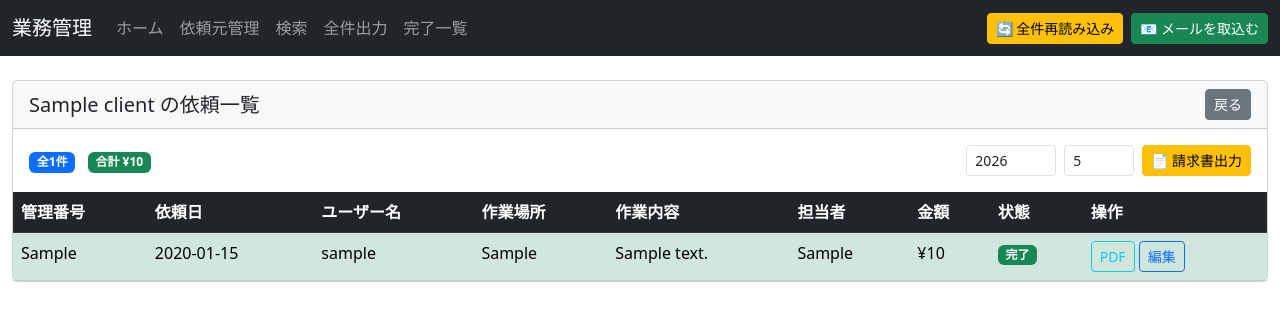
After one commit to liassfukuoka-pixel/gyomu-app, a Flask app: page /client/1/orders in a window 1280 px wide. The commit adds this page. Shown: the top 321 px of the page. Run offline with Flask 3, Linux system fonts and the light colour scheme; tables that the repository leaves empty hold one stand-in row (values such as "Sample post").

Commit message:
update app

```diff
--- a/app.py
+++ b/app.py
@@ -2,7 +2,7 @@
 from flask import Flask, render_template, request, redirect, url_for, send_file, flash
 from flask_sqlalchemy import SQLAlchemy
 from datetime import datetime, timedelta
-import os, json, imaplib, email
+import os, json, imaplib, email, shutil
 from email.header import decode_header
 from dotenv import load_dotenv
 import anthropic
@@ -15,7 +15,6 @@ app.secret_key = 'gyomu_secret_key'
 app.config['SQLALCHEMY_DATABASE_URI'] = 'sqlite:///gyomu.db'
 app.config['UPLOAD_FOLDER'] = 'uploads'
 db = SQLAlchemy(app)
-
 
 os.makedirs(app.config['UPLOAD_FOLDER'], exist_ok=True)
 
@@ -64,7 +63,28 @@ def extract_pdf_info(pdf_path):
             max_tokens=1000,
             messages=[{
                 "role": "user",
-                "content": "以下の依頼書テキストから情報を抽出してください。必ずJSON形式のみで返答してください。\n{\"request_date\": \"依頼日\", \"work_content\": \"作業内容\", \"amount\": \"金額\", \"tantou\": \"担当者\", \"user_name\": \"ユーザー名\", \"work_place\": \"作業場所\"}\n依頼書テキスト：\n" + text[:3000]
+                "content": """以下の依頼書テキストから情報を抽出してください。必ずJSON形式のみで返答してください。
+
+この依頼書はアライ電機産業から合同会社LIASSへの作業依頼書です。
+依頼書には「依頼会社」と「ユーザー」という2つの異なる欄があります。
+
+抽出ルール：
+- request_date: 依頼日または発行日
+- work_content: 作業内容（品名・作業指示の内容）
+- amount: 工賃合計金額（数字のみ）
+- tantou: 「ご担当者」欄の名前のみ（「様」は除く）
+- user_name: 必ず「ユーザー」と明記された欄の内容のみ。「依頼会社」欄の内容は絶対に使わない。「合同会社LIASS」「山元」「山元様」は絶対に入れない。
+- work_place: 「車輌入庫場所」または「作業場所」欄の内容
+
+重要：
+- 「依頼会社」欄（例：日本カーソリューションズ、オリックス自動車、住友三井オートサービス、トヨタレンタリースなど）はuser_nameに使わない
+- 「ユーザー」欄（依頼会社の下にある欄）の内容だけをuser_nameに使う
+- 依頼書冒頭の「合同会社 LIASS」「山元 様」は送付先なので無視する
+
+{"request_date": "", "work_content": "", "amount": "", "tantou": "", "user_name": "", "work_place": ""}
+
+依頼書テキスト：
+""" + text[:3000]
             }]
         )
         text_response = message.content[0].text.strip()
@@ -168,6 +188,39 @@ def fetch_mail():
     flash('メール取込完了：' + str(count) + '件登録、' + str(skip) + '件スキップ', 'success')
     return redirect(url_for('index'))
 
+@app.route('/reread_all', methods=['POST'])
+def reread_all():
+    orders = Order.query.filter(db.or_(
+        Order.user_name.like('%LIASS%'),
+        Order.user_name.like('%山元%'),
+        Order.user_name.like('%日本カーソリューションズ%'),
+        Order.user_name.like('%オリックス自動車%'),
+        Order.user_name.like('%住友三井%'),
+        Order.user_name.like('%トヨタレンタリース%')
+    )).all()
+    count = 0
+    skip = 0
+    total = len(orders)
+    for order in orders:
+        folder = os.path.join(app.config['UPLOAD_FOLDER'], order.client.name)
+        filepath = os.path.join(folder, order.filename)
+        if not os.path.exists(filepath):
+            print('ファイルなし:', filepath)
+            skip += 1
+            continue
+        info = extract_pdf_info(filepath)
+        if info.get('user_name'):
+            order.user_name = info.get('user_name')
+        if info.get('tantou'):
+            order.tantou = info.get('tantou')
+        if info.get('work_place'):
+            order.work_place = info.get('work_place')
+        db.session.commit()
+        count += 1
+        print('更新:', order.management_no, count, '/', total)
+    flash('再読み込み完了：' + str(count) + '件更新、' + str(skip) + '件スキップ', 'success')
+    return redirect(url_for('index'))
+
 @app.route('/clients', methods=['GET', 'POST'])
 def clients():
     if request.method == 'POST':
@@ -186,6 +239,14 @@ def clients():
         return redirect(url_for('clients'))
     all_clients = Client.query.all()
     return render_template('clients.html', clients=all_clients)
+
+@app.route('/client/<int:client_id>/orders')
+def client_orders(client_id):
+    client = Client.query.get_or_404(client_id)
+    orders = Order.query.filter_by(client_id=client_id).order_by(Order.created_at.desc()).all()
+    total = sum(o.amount or 0 for o in orders)
+    now = datetime.now()
+    return render_template('client_orders.html', client=client, orders=orders, total=total, now_year=now.year, now_month=now.month)
 
 @app.route('/upload', methods=['POST'])
 def upload():
@@ -232,7 +293,15 @@ def view_pdf(order_id):
 @app.route('/search')
 def search():
     q = request.args.get('q', '')
-    orders = Order.query.filter(Order.management_no.contains(q)).all() if q else []
+    if q:
+        orders = Order.query.filter(
+            db.or_(
+                Order.management_no.contains(q),
+                Order.user_name.contains(q)
+            )
+        ).all()
+    else:
+        orders = []
     return render_template('search.html', orders=orders, q=q)
 
 @app.route('/order/<int:order_id>/edit', methods=['GET', 'POST'])
@@ -245,8 +314,6 @@ def edit_order(order_id):
         order.request_date = request.form.get('request_date', '')
         order.user_name = request.form.get('user_name', '')
         order.work_place = request.form.get('work_place', '')
-        if not order.completed_at:
-            order.completed_at = datetime.now()
         db.session.commit()
         flash('管理番号 ' + order.management_no + ' を更新しました', 'success')
         return redirect(url_for('index'))
@@ -259,6 +326,35 @@ def delete_order(order_id):
     db.session.commit()
     flash('削除しました', 'success')
     return redirect(url_for('index'))
+
+@app.route('/order/<int:order_id>/complete', methods=['GET', 'POST'])
+def complete_order(order_id):
+    order = Order.query.get_or_404(order_id)
+    if request.method == 'POST':
+        worker_name = request.form.get('worker_name', '')
+        completed_date = request.form.get('completed_date', '')
+        order.tantou = worker_name
+        if completed_date:
+            order.completed_at = datetime.strptime(completed_date, '%Y-%m-%d')
+        else:
+            order.completed_at = datetime.now()
+        db.session.commit()
+        flash('完了報告を保存しました：' + order.management_no, 'success')
+        return redirect(url_for('completed'))
+    return render_template('complete_order.html', order=order)
+
+@app.route('/order/<int:order_id>/uncomplete', methods=['POST'])
+def uncomplete_order(order_id):
+    order = Order.query.get_or_404(order_id)
+    order.completed_at = None
+    db.session.commit()
+    flash('完了を取り消しました：' + order.management_no, 'success')
+    return redirect(url_for('index'))
+
+@app.route('/completed')
+def completed():
+    orders = Order.query.filter(Order.completed_at != None).order_by(Order.completed_at.desc()).all()
+    return render_template('completed.html', orders=orders)
 
 @app.route('/export/client/<int:client_id>')
 def export_client(client_id):
@@ -275,6 +371,88 @@ def export_client(client_id):
         total += o.amount or 0
     ws.append(['', '', '', '', '', '', '合計', total])
     path = 'invoice_' + client.name + '.xlsx'
+    wb.save(path)
+    return send_file(path, as_attachment=True)
+
+@app.route('/export/invoice/<int:client_id>', methods=['POST'])
+def export_invoice(client_id):
+    from openpyxl import load_workbook
+    client = Client.query.get_or_404(client_id)
+    year = int(request.form.get('year'))
+    month = int(request.form.get('month'))
+    orders = Order.query.filter(
+        Order.client_id == client_id,
+        Order.completed_at != None,
+        db.extract('year', Order.completed_at) == year,
+        db.extract('month', Order.completed_at) == month
+    ).order_by(Order.completed_at).all()
+    if not orders:
+        flash(str(year) + '年' + str(month) + '月の完了案件はありません', 'error')
+        return redirect(url_for('client_orders', client_id=client_id))
+    template_path = 'アライ請求書テンプレート.xlsx'
+    wb = load_workbook(template_path)
+    ws = wb.worksheets[0]
+    ws.title = str(month) + '月'
+    issue_date = str(year) + '年' + str(month) + '月末日'
+    ticket_no = 'LIASS-A-' + str(year) + '-' + str(month)
+    try:
+        ws['M2'] = issue_date
+    except:
+        pass
+    try:
+        ws['M3'] = ticket_no
+    except:
+        pass
+    try:
+        ws['B7'] = client.name + '　御中'
+    except:
+        pass
+    start_row = 16
+    for row_num in range(start_row, ws.max_row+1):
+        for col_num in range(1, 16):
+            try:
+                ws.cell(row=row_num, column=col_num).value = None
+            except:
+                pass
+    subtotal = sum(o.amount or 0 for o in orders)
+    tax = round(subtotal * 0.1)
+    total = subtotal + tax
+    try:
+        ws['E12'] = total
+    except:
+        pass
+    for row_idx, o in enumerate(orders, start_row):
+        data = [
+            (1, o.completed_at.strftime('%Y/%m/%d') if o.completed_at else ''),
+            (4, o.management_no),
+            (6, o.user_name or ''),
+            (7, '様'),
+            (8, '〇'),
+            (9, o.work_content or ''),
+            (11, o.amount or 0)
+        ]
+        for col, val in data:
+            try:
+                ws.cell(row=row_idx, column=col, value=val)
+            except:
+                pass
+    last_row = start_row + len(orders)
+    for col, val in [(1, '合計（外税）'), (6, subtotal)]:
+        try:
+            ws.cell(row=last_row, column=col, value=val)
+        except:
+            pass
+    for col, val in [(1, '消費税（10%）'), (6, tax)]:
+        try:
+            ws.cell(row=last_row+1, column=col, value=val)
+        except:
+            pass
+    for col, val in [(1, '合計（内税）'), (6, total)]:
+        try:
+            ws.cell(row=last_row+2, column=col, value=val)
+        except:
+            pass
+    path = '請求書_' + client.name + '_' + str(year) + str(month).zfill(2) + '.xlsx'
     wb.save(path)
     return send_file(path, as_attachment=True)
 
--- a/templates/base.html
+++ b/templates/base.html
@@ -15,7 +15,11 @@
       <a class="nav-link" href="/clients">依頼元管理</a>
       <a class="nav-link" href="/search">検索</a>
       <a class="nav-link" href="/export/all">全件出力</a>
+      <a class="nav-link" href="/completed">完了一覧</a>
     </div>
+    <form method="POST" action="/reread_all" class="d-flex me-2" onsubmit="return confirm('全件再読み込みします。約960円かかります。よろしいですか？')">
+      <button type="submit" class="btn btn-warning btn-sm">🔄 全件再読み込み</button>
+    </form>
     <form method="POST" action="/fetch_mail" class="d-flex">
       <button type="submit" class="btn btn-success btn-sm">📧 メールを取込む</button>
     </form>
--- /dev/null
+++ b/templates/client_orders.html
@@ -0,0 +1,76 @@
+{% extends 'base.html' %}
+{% block content %}
+<div class="card">
+  <div class="card-header d-flex justify-content-between align-items-center">
+    <h5 class="mb-0">{{ client.name }} の依頼一覧</h5>
+    <div>
+      <a href="/clients" class="btn btn-sm btn-secondary">戻る</a>
+    </div>
+  </div>
+  <div class="p-3 d-flex justify-content-between align-items-center">
+    <div>
+      <span class="badge bg-primary">全{{ orders|length }}件</span>
+      <span class="badge bg-success ms-2">合計 ¥{{ '{:,.0f}'.format(total) }}</span>
+    </div>
+    <form method="POST" action="/export/invoice/{{ client.id }}" class="d-flex gap-2 align-items-center">
+      <input type="number" name="year" class="form-control form-control-sm" style="width:90px" placeholder="年" value="{{ now_year }}" required>
+      <input type="number" name="month" class="form-control form-control-sm" style="width:70px" placeholder="月" min="1" max="12" value="{{ now_month }}" required>
+      <button type="submit" class="btn btn-sm btn-warning">📄 請求書出力</button>
+    </form>
+  </div>
+  <div class="table-responsive d-none d-md-block">
+    <table class="table table-hover mb-0">
+      <thead class="table-dark">
+        <tr>
+          <th>管理番号</th><th>依頼日</th><th>ユーザー名</th>
+          <th>作業場所</th><th>作業内容</th><th>担当者</th><th>金額</th><th>状態</th><th>操作</th>
+        </tr>
+      </thead>
+      <tbody>
+        {% for o in orders %}
+        <tr {% if o.completed_at %}class="table-success"{% endif %}>
+          <td>{{ o.management_no }}</td>
+          <td>{{ o.request_date or '-' }}</td>
+          <td>{{ o.user_name or '-' }}</td>
+          <td>{{ o.work_place[:15] ~ '...' if o.work_place and o.work_place|length > 15 else o.work_place }}</td>
+          <td>{{ o.work_content[:15] ~ '...' if o.work_content and o.work_content|length > 15 else o.work_content }}</td>
+          <td>{{ o.tantou or '-' }}</td>
+          <td>{{ '¥{:,.0f}'.format(o.amount) if o.amount else '-' }}</td>
+          <td>{% if o.completed_at %}<span class="badge bg-success">完了</span>{% else %}<span class="badge bg-warning text-dark">未完了</span>{% endif %}</td>
+          <td>
+            <a href="/pdf/{{ o.id }}" target="_blank" class="btn btn-sm btn-outline-info">PDF</a>
+            <a href="/order/{{ o.id }}/edit" class="btn btn-sm btn-outline-primary">編集</a>
+            {% if not o.completed_at %}
+            <a href="/order/{{ o.id }}/complete" class="btn btn-sm btn-outline-success">完了</a>
+            {% endif %}
+          </td>
+        </tr>
+        {% endfor %}
+      </tbody>
+    </table>
+  </div>
+  <div class="d-md-none">
+    {% for o in orders %}
+    <div class="border-bottom p-3 {% if o.completed_at %}bg-success bg-opacity-10{% endif %}">
+      <div class="d-flex justify-content-between align-items-start mb-1">
+        <strong>{{ o.management_no }}</strong>
+        {% if o.completed_at %}<span class="badge bg-success">完了</span>{% else %}<span class="badge bg-warning text-dark">未完了</span>{% endif %}
+      </div>
+      <div class="text-muted small mb-1">{{ o.request_date or '-' }}　{{ o.user_name or '-' }}</div>
+      <div class="small mb-1">{{ o.work_place or '-' }}</div>
+      <div class="small mb-2">{{ o.work_content or '-' }}</div>
+      <div class="d-flex justify-content-between align-items-center">
+        <span class="fw-bold">{{ '¥{:,.0f}'.format(o.amount) if o.amount else '-' }}</span>
+        <div>
+          <a href="/pdf/{{ o.id }}" target="_blank" class="btn btn-sm btn-outline-info">PDF</a>
+          <a href="/order/{{ o.id }}/edit" class="btn btn-sm btn-outline-primary">編集</a>
+          {% if not o.completed_at %}
+          <a href="/order/{{ o.id }}/complete" class="btn btn-sm btn-outline-success">完了</a>
+          {% endif %}
+        </div>
+      </div>
+    </div>
+    {% endfor %}
+  </div>
+</div>
+{% endblock %}
--- a/templates/clients.html
+++ b/templates/clients.html
@@ -33,16 +33,17 @@
               <th>会社名</th>
               <th>メールドメイン</th>
               <th>依頼件数</th>
-              <th>請求書出力</th>
+              <th>操作</th>
             </tr>
           </thead>
           <tbody>
             {% for c in clients %}
             <tr>
-              <td>{{ c.name }}</td>
+              <td><a href="/client/{{ c.id }}/orders">{{ c.name }}</a></td>
               <td>@{{ c.email_domain }}</td>
               <td>{{ c.orders|length }}件</td>
               <td>
+                <a href="/client/{{ c.id }}/orders" class="btn btn-sm btn-outline-primary">一覧</a>
                 <a href="/export/client/{{ c.id }}" class="btn btn-sm btn-success">Excel出力</a>
               </td>
             </tr>
```
Also changed, not shown: fix.py (added, +20 -0 lines), fix2.py (added, +33 -0 lines), templates/complete_order.html (added, +34 -0 lines), templates/completed.html (added, +61 -0 lines), templates/index.html (+33 -15 lines), templates/search.html (+53 -38 lines), 3 other files.
